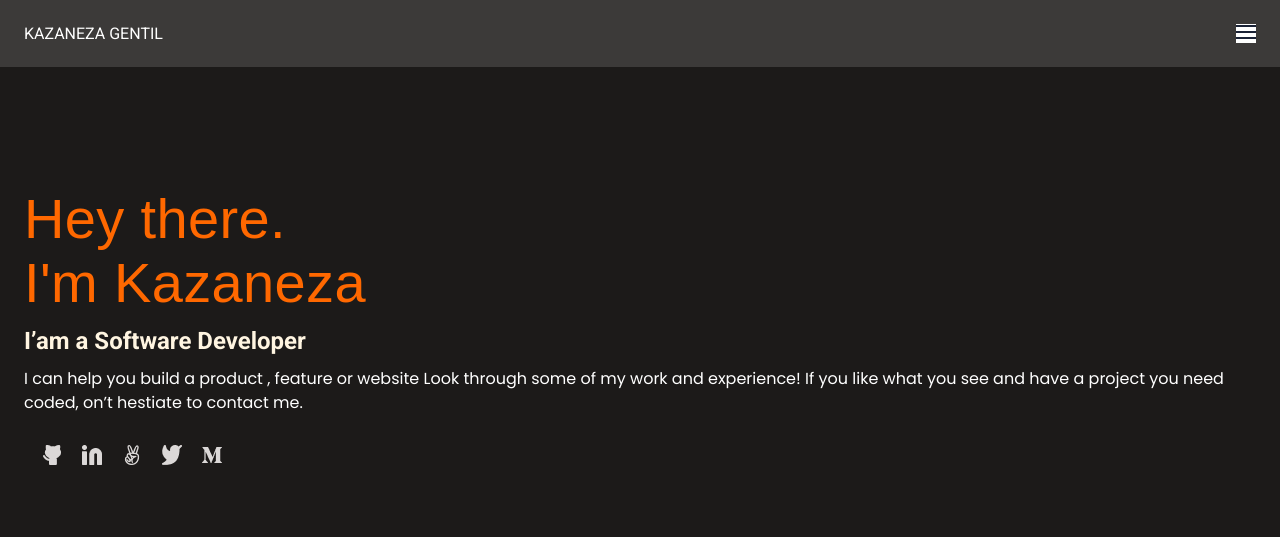
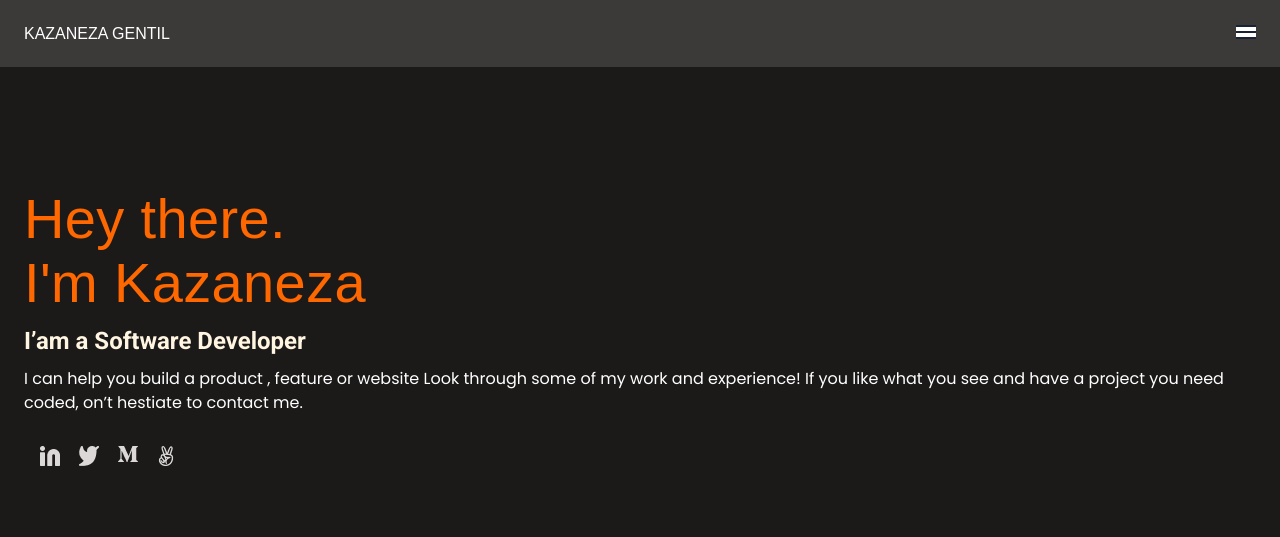
Before and after one commit to kazaneza/portfolio, a website: page index.html in a window 1280 px wide. Shown: the top 537 px of the page. Drawn offline with Linux system fonts and the light colour scheme; a web font is replaced by a local one.

Commit message:
corrected all requested changes

```diff
--- a/index.html
+++ b/index.html
@@ -12,7 +12,7 @@
 
     <header>
         <nav class="nav">
-            <label class="logo">KAZANEZA GENTIL</label>
+            <label class="logo"><a href="">KAZANEZA GENTIL</a></label>
             <a href="#">
                 <img class="navImage" src="./Images/ic_menu.svg" alt="Navigation menu">
             </a>
@@ -26,7 +26,12 @@
             <div class="introduction"> I can help you build a product , feature or website Look through some of my work and experience! If you like what you see and have a project you need coded, on’t hestiate to contact me.</div>
 
             <div class="icons">
-                <div class="button twitter"><img  src="./images/Social Media.png" alt=""></div>
+                <ul>
+                    <li><img  src="./images/Group-1.png" alt=""></li>
+                    <li><img  src="./images/Group-2.png" alt=""></li>
+                    <li><img  src="./images/Vector-1.png" alt=""></li>
+                    <li><img  src="./images/Vector.png" alt=""></li>
+                </ul>
             </div>
 
         </section>
--- a/style.css
+++ b/style.css
@@ -27,8 +27,12 @@ nav {
   font-family: 'Roboto', sans-serif;
   color: #fff;
 }
-
-a {
+.logo a {
+    color: #fff;
+    background-color: #3c3a39;
+    font-family: sans-serif;
+}
+a .navImage{
   background-color: #fff;
 }
 
@@ -76,12 +80,14 @@ a {
   color: #fff;
 }
 
-.icons {
-  display: flex;
-  flex-direction: row;
-  align-items: flex-start;
-  padding: 8px;
-  flex-grow: 0;
-  align-content: space-between;
-  gap: 20px;
+.icons ul {
+    list-style: none;
+    display: flex;
+    justify-content: center;
+    margin-top: 1.2em;
+    padding: 0 0 0 1em;
 }
+
+.icons ul li {
+    padding: 0 1.2em 0 0;
+}
```
